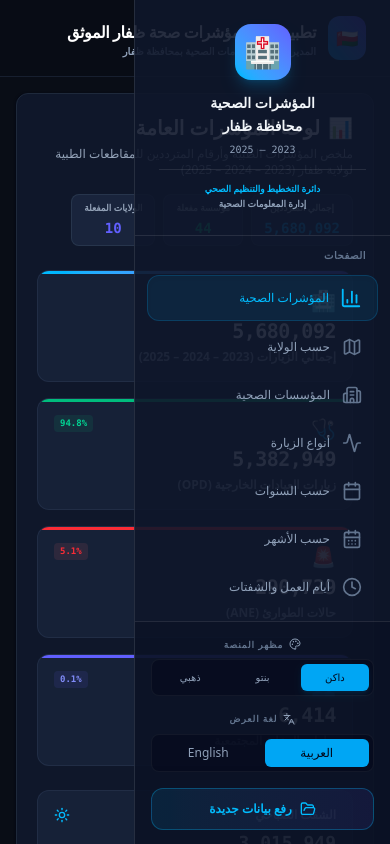
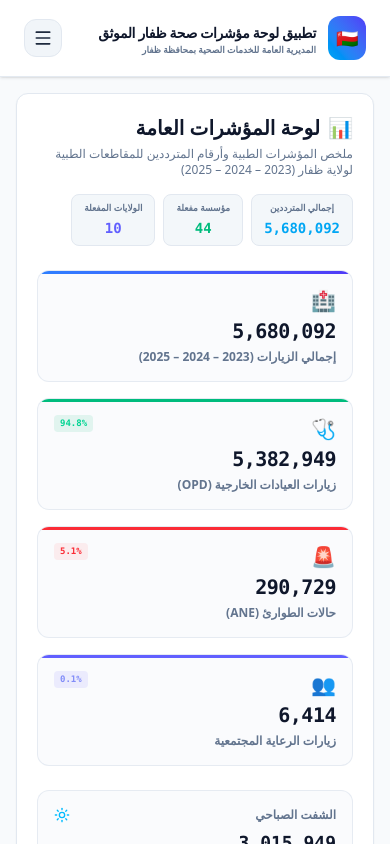
Before and after one commit to buhmed2410-collab/Dhofar-Visit-, a React (Vite) app: page / in a window 390 px wide. Shown: the top 844 px of the page. Built offline with nearby package versions, Linux system fonts and the light colour scheme.

Commit message:
feat: persist theme and lang preferences
- Add local storage persistence for UI settings
- Implement mobile sidebar responsive toggling
- Define detailed theme styles for sidebar components

```diff
--- a/src/App.tsx
+++ b/src/App.tsx
@@ -1,6 +1,7 @@
-import React, { useState } from 'react';
+import React, { useState, useEffect } from 'react';
 import { Sidebar } from './components/Sidebar';
 import { UploadModal } from './components/UploadModal';
+import { Menu, X } from 'lucide-react';
 import { INITIAL_DATA } from './data';
 import { DashboardData, LangType, ThemeType, PageType } from './types';
 import { themeStyles } from './theme';
@@ -15,16 +16,76 @@ import { MonthPage } from './components/MonthPage';
 import { WorkdayPage } from './components/WorkdayPage';
 
 export default function App() {
-  // Theme state: default to 'immersive' (High density Dark Slate theme)
-  const [theme, setTheme] = useState<ThemeType>('immersive');
+  // Theme state: default to 'bento' (Classic Bento Grid theme)
+  const [theme, setTheme] = useState<ThemeType>(() => {
+    try {
+      const saved = localStorage.getItem('dhofar_dashboard_theme');
+      if (saved && (saved === 'bento' || saved === 'immersive' || saved === 'luxury')) {
+        return saved as ThemeType;
+      }
+    } catch (e) {
+      console.error(e);
+    }
+    return 'bento';
+  });
+
   // Language state
-  const [lang, setLang] = useState<LangType>('ar');
+  const [lang, setLang] = useState<LangType>(() => {
+    try {
+      const saved = localStorage.getItem('dhofar_dashboard_lang');
+      if (saved && (saved === 'ar' || saved === 'en')) {
+        return saved as LangType;
+      }
+    } catch (e) {
+      console.error(e);
+    }
+    return 'ar';
+  });
+
   // Active Tab state
   const [activeTab, setActiveTab] = useState<PageType>('overview');
+  // Mobile drawer state
+  const [isMobileOpen, setIsMobileOpen] = useState<boolean>(false);
   // Upload modal triggered state
   const [isUploadOpen, setIsUploadOpen] = useState<boolean>(false);
-  // Reactive Database state
-  const [dashboardData, setDashboardData] = useState<DashboardData>({ ...INITIAL_DATA });
+
+  // Reactive Database state with persistent client storage fallback
+  const [dashboardData, setDashboardData] = useState<DashboardData>(() => {
+    try {
+      const saved = localStorage.getItem('dhofar_dashboard_data');
+      if (saved) {
+        return JSON.parse(saved);
+      }
+    } catch (e) {
+      console.error("Error loading saved dashboard data:", e);
+    }
+    return { ...INITIAL_DATA };
+  });
+
+  // Sync state changes to localStorage
+  useEffect(() => {
+    try {
+      localStorage.setItem('dhofar_dashboard_theme', theme);
+    } catch (e) {
+      console.error(e);
+    }
+  }, [theme]);
+
+  useEffect(() => {
+    try {
+      localStorage.setItem('dhofar_dashboard_lang', lang);
+    } catch (e) {
+      console.error(e);
+    }
+  }, [lang]);
+
+  useEffect(() => {
+    try {
+      localStorage.setItem('dhofar_dashboard_data', JSON.stringify(dashboardData));
+    } catch (e) {
+      console.error("Error saving dashboard data:", e);
+    }
+  }, [dashboardData]);
 
   const isAr = lang === 'ar';
 
@@ -197,6 +258,14 @@ export default function App() {
       dir={isAr ? 'rtl' : 'ltr'}
       id="aistudio_dashboard_main_container"
     >
+      {/* MOBILE DRAWERS OVERLAY BACKDROP */}
+      {isMobileOpen && (
+        <div
+          className="fixed inset-0 bg-black/60 z-40 md:hidden backdrop-blur-xs transition-opacity duration-300"
+          onClick={() => setIsMobileOpen(false)}
+        />
+      )}
+
       {/* SIDEBAR NAVIGATION CONTROLS */}
       <Sidebar
         theme={theme}
@@ -206,6 +275,8 @@ export default function App() {
         currentTab={activeTab}
         setTab={setActiveTab}
         openUpload={() => setIsUploadOpen(true)}
+        isMobileOpen={isMobileOpen}
+        onCloseMobile={() => setIsMobileOpen(false)}
       />
 
       {/* MAIN MAIN CONTENT STAGE */}
@@ -218,28 +289,57 @@ export default function App() {
               🇴🇲
             </div>
             <div>
-              <h1 className={`text-base font-black tracking-tight select-none ${currentThemeStyles.headerText}`}>
+              <h1 className={`text-sm md:text-base font-black tracking-tight select-none ${currentThemeStyles.headerText}`}>
                 {isAr ? 'تطبيق لوحة مؤشرات صحة ظفار الموثق' : 'Dhofar Health Indicators Dashboard'}
               </h1>
-              <p className={`text-[10px] font-bold leading-none mt-0.5 select-none ${currentThemeStyles.headerDesc}`}>
+              <p className={`text-[9px] md:text-[10px] font-bold leading-none mt-0.5 select-none ${currentThemeStyles.headerDesc}`}>
                 {isAr ? 'المديرية العامة للخدمات الصحية بمحافظة ظفار' : 'Directorate General of Health Services (DGHS) - Dhofar'}
               </p>
             </div>
           </div>
 
-          {/* Quick toggle headers (Upper pill bar) */}
-          <div className="hidden lg:flex items-center gap-2">
+          {/* Quick toggle headers & Mobile Switchers */}
+          <div className="flex items-center gap-2">
+            <div className="hidden sm:flex items-center gap-1.5">
               <button
                 onClick={toggleLang}
-              className="bg-slate-500/10 border border-slate-500/20 hover:bg-slate-500/20 text-xs font-black px-3.5 py-1.5 rounded-full cursor-pointer transition-all select-none"
+                className={`border text-[11px] font-bold px-3 py-1.5 rounded-full cursor-pointer transition-all select-none ${
+                  theme === 'bento'
+                    ? 'bg-slate-100 border-slate-200 text-slate-700 hover:bg-slate-200'
+                    : theme === 'luxury'
+                    ? 'bg-[#152e32] border-[#244f55]/85 text-[#87a3a6] hover:bg-[#1a3d42]'
+                    : 'bg-slate-800 border-slate-700 text-slate-300 hover:bg-slate-700'
+                }`}
               >
                 {isAr ? 'English' : 'العربية'}
               </button>
               <button
                 onClick={toggleTheme}
-              className="bg-slate-500/10 border border-slate-500/20 hover:bg-slate-500/20 text-xs font-black px-3.5 py-1.5 rounded-full cursor-pointer transition-all select-none"
+                className={`border text-[11px] font-bold px-3 py-1.5 rounded-full cursor-pointer transition-all select-none ${
+                  theme === 'bento'
+                    ? 'bg-slate-100 border-slate-200 text-slate-705 hover:bg-slate-200'
+                    : theme === 'luxury'
+                    ? 'bg-[#152e32] border-[#244f55]/85 text-[#87a3a6] hover:bg-[#1a3d42]'
+                    : 'bg-slate-800 border-slate-700 text-slate-300 hover:bg-slate-700'
+                }`}
               >
                 {theme === 'bento' ? '🌙' : '☀️'}
+              </button>
+            </div>
+
+            {/* Mobile/Tablet Menu Button */}
+            <button
+              onClick={() => setIsMobileOpen(p => !p)}
+              className={`p-2 rounded-xl border md:hidden transition-all duration-200 ${
+                theme === 'bento'
+                  ? 'bg-slate-100 border-slate-200 text-slate-800 hover:bg-slate-200'
+                  : theme === 'luxury'
+                  ? 'bg-[#152e32] border-[#244f55]/80 text-[#fdfcfb] hover:bg-[#1a3d42]'
+                  : 'bg-[#1c2942]/60 border-[#2d3a54]/50 text-[#f1f5f9] hover:bg-slate-800'
+              }`}
+              aria-label="Toggle menu"
+            >
+              {isMobileOpen ? <X className="w-5 h-5" /> : <Menu className="w-5 h-5" />}
             </button>
           </div>
         </header>
--- a/src/components/Sidebar.tsx
+++ b/src/components/Sidebar.tsx
@@ -21,7 +21,57 @@ interface SidebarProps {
   lang: LangType;
   setLang: (lang: LangType) => void;
   openUpload: () => void;
+  isMobileOpen?: boolean;
+  onCloseMobile?: () => void;
 }
+
+const sidebarThemes = {
+  immersive: {
+    bg: 'bg-[#0f172a]',
+    text: 'text-[#f1f5f9]',
+    border: 'border-[#1e293b]',
+    headerBorder: 'border-[#1e293b]',
+    itemActive: 'bg-sky-500/10 text-sky-400 border border-sky-500/20 shadow-inner',
+    itemHover: 'text-slate-400 hover:bg-slate-800/50 hover:text-slate-200',
+    itemIconActive: 'text-sky-450',
+    itemIconInactive: 'text-slate-500',
+    controlBg: 'bg-slate-950/20',
+    controlSubBg: 'bg-slate-950/50 p-1 rounded-lg border border-white/5',
+    pillText: 'text-slate-450 hover:text-slate-200',
+    pillActive: 'bg-sky-500 text-slate-950 font-bold shadow-md shadow-sky-500/10',
+    textMuted: 'text-slate-400'
+  },
+  bento: {
+    bg: 'bg-white',
+    text: 'text-slate-800',
+    border: 'border-slate-200/90',
+    headerBorder: 'border-slate-100',
+    itemActive: 'bg-blue-50 text-blue-600 border border-blue-100 shadow-xs font-semibold',
+    itemHover: 'text-slate-500 hover:bg-slate-50 hover:text-slate-900',
+    itemIconActive: 'text-blue-500',
+    itemIconInactive: 'text-slate-400',
+    controlBg: 'bg-slate-50/50',
+    controlSubBg: 'bg-slate-100 p-1 rounded-lg border border-slate-200/50',
+    pillText: 'text-slate-650 hover:text-slate-900',
+    pillActive: 'bg-blue-600 text-white font-bold shadow-sm shadow-blue-500/10',
+    textMuted: 'text-slate-500'
+  },
+  luxury: {
+    bg: 'bg-[#112326]',
+    text: 'text-[#fdfcfb]',
+    border: 'border-[#244f55]/80',
+    headerBorder: 'border-[#1f3f44]/80',
+    itemActive: 'bg-amber-500/10 text-amber-500 border border-amber-500/20 shadow-inner',
+    itemHover: 'text-[#87a3a6] hover:bg-[#1a3d42]/30 hover:text-[#fdfcfb]',
+    itemIconActive: 'text-amber-500',
+    itemIconInactive: 'text-[#87a3a6]',
+    controlBg: 'bg-[#0e2124]/40',
+    controlSubBg: 'bg-[#080d0e] p-1 rounded-lg border border-[#244f55]/30',
+    pillText: 'text-[#87a3a6] hover:text-[#fdfcfb]',
+    pillActive: 'bg-amber-500 text-slate-950 font-bold shadow-md shadow-amber-500/10',
+    textMuted: 'text-[#87a3a6]'
+  }
+};
 
 export function Sidebar({
   currentTab,
@@ -30,9 +80,12 @@ export function Sidebar({
   setTheme,
   lang,
   setLang,
-  openUpload
+  openUpload,
+  isMobileOpen,
+  onCloseMobile
 }: SidebarProps) {
   const isAr = lang === 'ar';
+  const sTheme = sidebarThemes[theme] || sidebarThemes.immersive;
 
   const menuItems = [
     { id: 'overview', icon: <BarChart3 className="w-5 h-5" />, ar: 'المؤشرات الصحية', en: 'Health Indicators' },
@@ -44,27 +97,32 @@ export function Sidebar({
     { id: 'workday', icon: <Clock className="w-5 h-5" />, ar: 'أيام العمل والشفتات', en: 'Work Days & Shifts' },
   ] as const;
 
+  // Responsive dynamic styling for solid layout
+  const responsiveClasses = isMobileOpen
+    ? `fixed inset-y-0 z-50 flex flex-col h-screen overflow-y-auto ${isAr ? 'right-0 border-l' : 'left-0 border-r'} shadow-2xl transition-all duration-300 w-64 ${sTheme.bg} ${sTheme.border} ${sTheme.text}`
+    : `hidden md:flex md:sticky top-0 h-screen flex-col overflow-y-auto flex-shrink-0 z-30 transition-all w-64 ${isAr ? 'rtl:border-l rtl:border-r-0 ltr:border-r ltr:border-l-0' : 'ltr:border-r ltr:border-l-0 rtl:border-l rtl:border-r-0'} ${sTheme.bg} ${sTheme.border} ${sTheme.text}`;
+
   return (
-    <aside className="w-64 h-screen fixed top-0 right-0 border-l border-white/10 bg-slate-900/90 text-slate-100 flex flex-col z-50 overflow-y-auto ltr:left-0 ltr:right-auto ltr:border-l-0 ltr:border-r ltr:border-white/10">
+    <aside className={responsiveClasses}>
       {/* BRANDING */}
-      <div className="p-6 border-b border-white/10 text-center flex flex-col items-center">
+      <div className={`p-6 border-b text-center flex flex-col items-center ${sTheme.headerBorder}`}>
         <div className="w-14 h-14 bg-gradient-to-tr from-sky-400 to-indigo-500 rounded-2xl flex items-center justify-center text-3xl shadow-lg shadow-sky-500/20 mb-3">
           🏥
         </div>
-        <h2 className="text-sm font-bold leading-relaxed text-slate-100 mb-1">
+        <h2 className="text-sm font-bold leading-relaxed mb-1">
           {isAr ? (
             <>المؤشرات الصحية<br />محافظة ظفار</>
           ) : (
             <>Health Indicators<br />Dhofar Governorate</>
           )}
         </h2>
-        <p className="text-[10px] text-slate-400 font-mono">2023 – 2025</p>
+        <p className={`text-[10px] font-mono ${sTheme.textMuted}`}>2023 – 2025</p>
 
-        <div className="mt-3 pt-3 border-t border-white/10 w-full flex flex-col gap-0.5 text-[9px] font-semibold text-slate-300">
-          <span className="text-sky-400">
+        <div className={`mt-3 pt-3 border-t w-full flex flex-col gap-0.5 text-[9px] font-semibold ${sTheme.headerBorder}`}>
+          <span className="text-sky-550">
             {isAr ? 'دائرة التخطيط والتنظيم الصحي' : 'Planning & Health Org Dept'}
           </span>
-          <span className="text-slate-400">
+          <span className={`${sTheme.textMuted}`}>
             {isAr ? 'إدارة المعلومات الصحية' : 'Health Information Department'}
           </span>
         </div>
@@ -72,7 +130,7 @@ export function Sidebar({
 
       {/* NAVIGATION SECTION */}
       <div className="p-3 flex-1 flex flex-col gap-1">
-        <div className="text-[10px] uppercase tracking-wider text-slate-500 px-3 font-bold mb-2">
+        <div className={`text-[10px] uppercase tracking-wider px-3 font-bold mb-2 ${sTheme.textMuted}`}>
           {isAr ? 'الصفحات' : 'Dashboard Pages'}
         </div>
 
@@ -81,14 +139,17 @@ export function Sidebar({
           return (
             <button
               key={item.id}
-              onClick={() => setTab(item.id)}
+              onClick={() => {
+                setTab(item.id);
+                onCloseMobile?.();
+              }}
               className={`w-full flex items-center gap-3 px-4 py-3 rounded-xl transition-all duration-200 text-right ltr:text-left text-sm ${
                 active
-                  ? 'bg-sky-500/10 text-sky-400 border border-sky-500/20 shadow-inner'
-                  : 'text-slate-400 hover:bg-white/5 hover:text-slate-200'
+                  ? sTheme.itemActive
+                  : sTheme.itemHover
               }`}
             >
-              <span className={`transition-transform duration-200 ${active ? 'scale-110 text-sky-400' : 'text-slate-500'}`}>
+              <span className={`transition-transform duration-200 ${active ? sTheme.itemIconActive : sTheme.itemIconInactive}`}>
                 {item.icon}
               </span>
               <span className="flex-1 font-medium text-xs">
@@ -100,14 +161,14 @@ export function Sidebar({
       </div>
 
       {/* SYSTEM CONTROLS */}
-      <div className="p-4 border-t border-white/10 bg-slate-950/20">
+      <div className={`p-4 border-t ${sTheme.headerBorder} ${sTheme.controlBg}`}>
         {/* THEME SELECTOR */}
         <div className="mb-4">
-          <div className="text-[9px] uppercase tracking-widest text-slate-500 font-bold mb-2 flex items-center gap-1.5 justify-center">
+          <div className="text-[9px] uppercase tracking-widest font-bold mb-2 flex items-center gap-1.5 justify-center opacity-85">
             <Palette className="w-3 h-3 text-slate-400" />
             <span>{isAr ? 'مظهر المنصة' : 'Dashboard Theme'}</span>
           </div>
-          <div className="grid grid-cols-3 gap-1 bg-slate-950/50 p-1 rounded-lg border border-white/5">
+          <div className={`grid grid-cols-3 gap-1 p-1 rounded-lg border ${sTheme.controlSubBg}`}>
             {(['immersive', 'bento', 'luxury'] as const).map((t) => {
               const label = t === 'immersive' ? (isAr ? 'داكن' : 'Dark') : t === 'bento' ? (isAr ? 'بنتو' : 'Bento') : (isAr ? 'ذهبي' : 'Gold');
               const active = theme === t;
@@ -117,8 +178,8 @@ export function Sidebar({
                   onClick={() => setTheme(t)}
                   className={`text-[10px] py-1.5 rounded-md transition-all font-medium text-center ${
                     active
-                      ? 'bg-sky-500 text-slate-950 font-bold shadow-md shadow-sky-500/10'
-                      : 'text-slate-400 hover:text-slate-200'
+                      ? sTheme.pillActive
+                      : sTheme.pillText
                   }`}
                 >
                   {label}
@@ -130,17 +191,17 @@ export function Sidebar({
 
         {/* LANGUAGE SELECTOR */}
         <div className="mb-4">
-          <div className="text-[9px] uppercase tracking-widest text-slate-500 font-bold mb-2 flex items-center gap-1.5 justify-center">
+          <div className="text-[9px] uppercase tracking-widest font-bold mb-2 flex items-center gap-1.5 justify-center opacity-85">
             <Languages className="w-3 h-3 text-slate-400" />
             <span>{isAr ? 'لغة العرض' : 'Platform Language'}</span>
           </div>
-          <div className="grid grid-cols-2 gap-1 bg-slate-950/50 p-1 rounded-lg border border-white/5">
+          <div className={`grid grid-cols-2 gap-1 p-1 rounded-lg border ${sTheme.controlSubBg}`}>
             <button
               onClick={() => setLang('ar')}
               className={`text-xs py-1.5 rounded-md transition-all text-center font-medium ${
                 isAr
-                  ? 'bg-sky-500 text-slate-950 font-bold'
-                  : 'text-slate-400 hover:text-slate-200'
+                  ? sTheme.pillActive
+                  : sTheme.pillText
               }`}
             >
               العربية
@@ -149,8 +210,8 @@ export function Sidebar({
               onClick={() => setLang('en')}
               className={`text-xs py-1.5 rounded-md transition-all text-center font-medium ${
                 !isAr
-                  ? 'bg-sky-500 text-slate-950 font-bold'
-                  : 'text-slate-400 hover:text-slate-200'
+                  ? sTheme.pillActive
+                  : sTheme.pillText
               }`}
             >
               English
@@ -161,7 +222,13 @@ export function Sidebar({
         {/* UPLOAD Trigger */}
         <button
           onClick={openUpload}
-          className="w-full flex items-center justify-center gap-2 py-3 rounded-xl bg-gradient-to-r from-sky-400/10 to-indigo-500/10 border border-sky-400/30 hover:border-sky-400/60 text-sky-400 hover:bg-sky-400/15 transition-all duration-300 font-bold text-xs"
+          className={`w-full flex items-center justify-center gap-2 py-3 rounded-xl transition-all duration-300 font-bold text-xs ${
+            theme === 'bento'
+              ? 'bg-blue-500/10 border border-blue-500/30 hover:border-blue-500/60 text-blue-600 hover:bg-blue-500/15'
+              : theme === 'luxury'
+              ? 'bg-amber-500/10 border border-amber-500/30 hover:border-amber-500/60 text-amber-500 hover:bg-amber-500/15'
+              : 'bg-sky-400/10 border border-sky-400/30 hover:border-sky-400/60 text-sky-400 hover:bg-sky-400/15'
+          }`}
         >
           <FolderOpen className="w-4 h-4" />
           <span>{isAr ? 'رفع بيانات جديدة' : 'Upload New Data'}</span>
```
Lines whose indentation alone changed are shown as unchanged.
